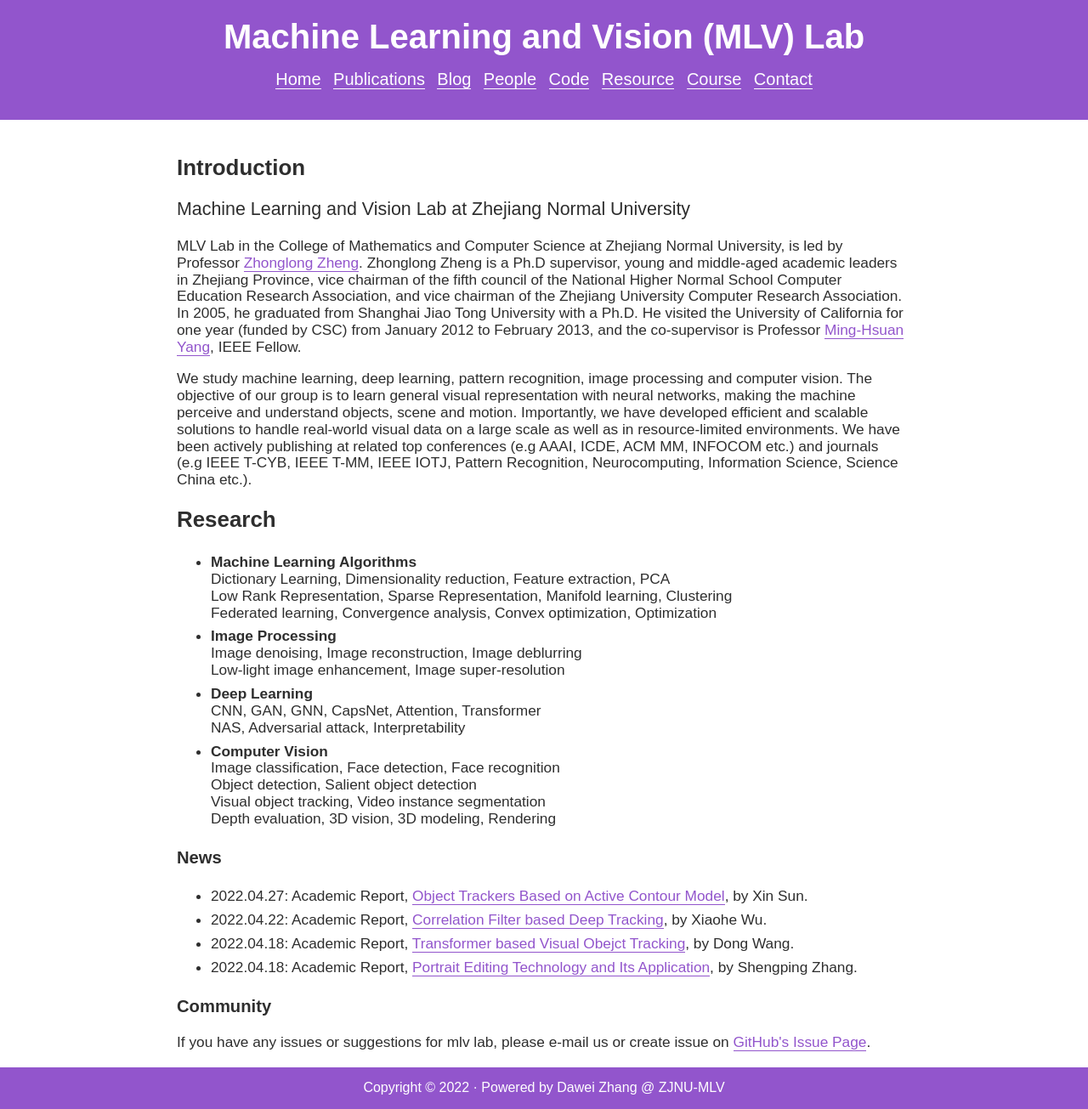
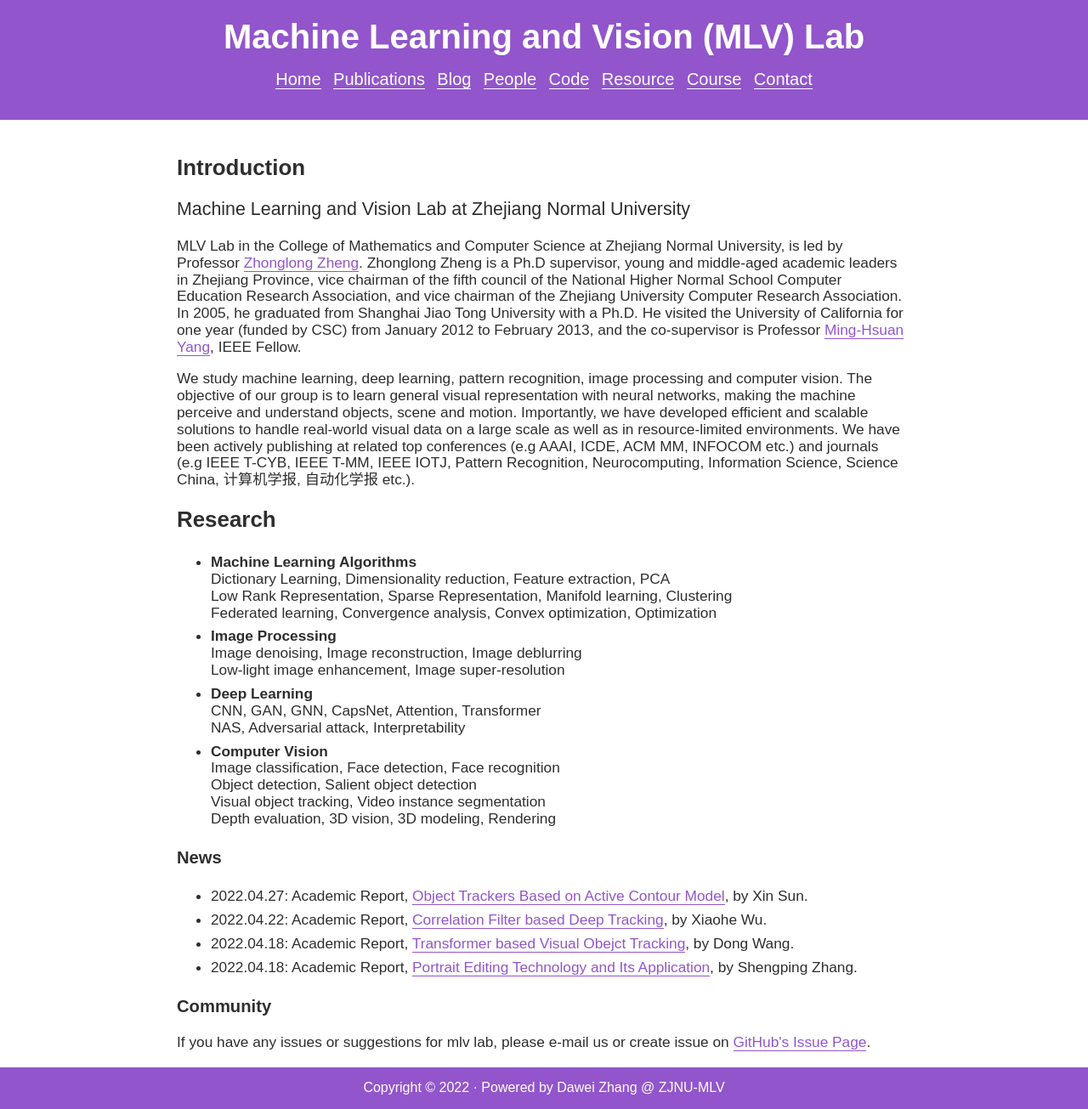
Before and after one commit to ZJNU-MLV-Lab/ZJNU-MLV-Lab.github.io, a Jekyll site: the page built from index.html, in a window 1280 px wide. Shown: the whole page at 85% size. Built offline with Jekyll 4.4.1, drawn with Linux system fonts in a browser that asks for light colours; nearby versions of some CDN libraries; some web fonts are replaced.

Commit message:
Update index.html

```diff
--- a/index.html
+++ b/index.html
@@ -16,7 +16,7 @@ title: Home
       We study machine learning, deep learning, pattern recognition, image processing and computer vision.
       The objective of our group is to learn general visual representation with neural networks, making the machine perceive and understand objects, scene and motion.
       Importantly, we have developed efficient and scalable solutions to handle real-world visual data on a large scale as well as in resource-limited environments.
-      We have been actively publishing at related top conferences (e.g AAAI, ICDE, ACM MM, INFOCOM etc.) and journals (e.g IEEE T-CYB, IEEE T-MM, IEEE IOTJ, Pattern Recognition, Neurocomputing, Information Science, Science China etc.).
+      We have been actively publishing at related top conferences (e.g AAAI, ICDE, ACM MM, INFOCOM etc.) and journals (e.g IEEE T-CYB, IEEE T-MM, IEEE IOTJ, Pattern Recognition, Neurocomputing, Information Science, Science China, 计算机学报, 自动化学报 etc.).
     </p>
     <h2>Research</h2>
     <p>
```
